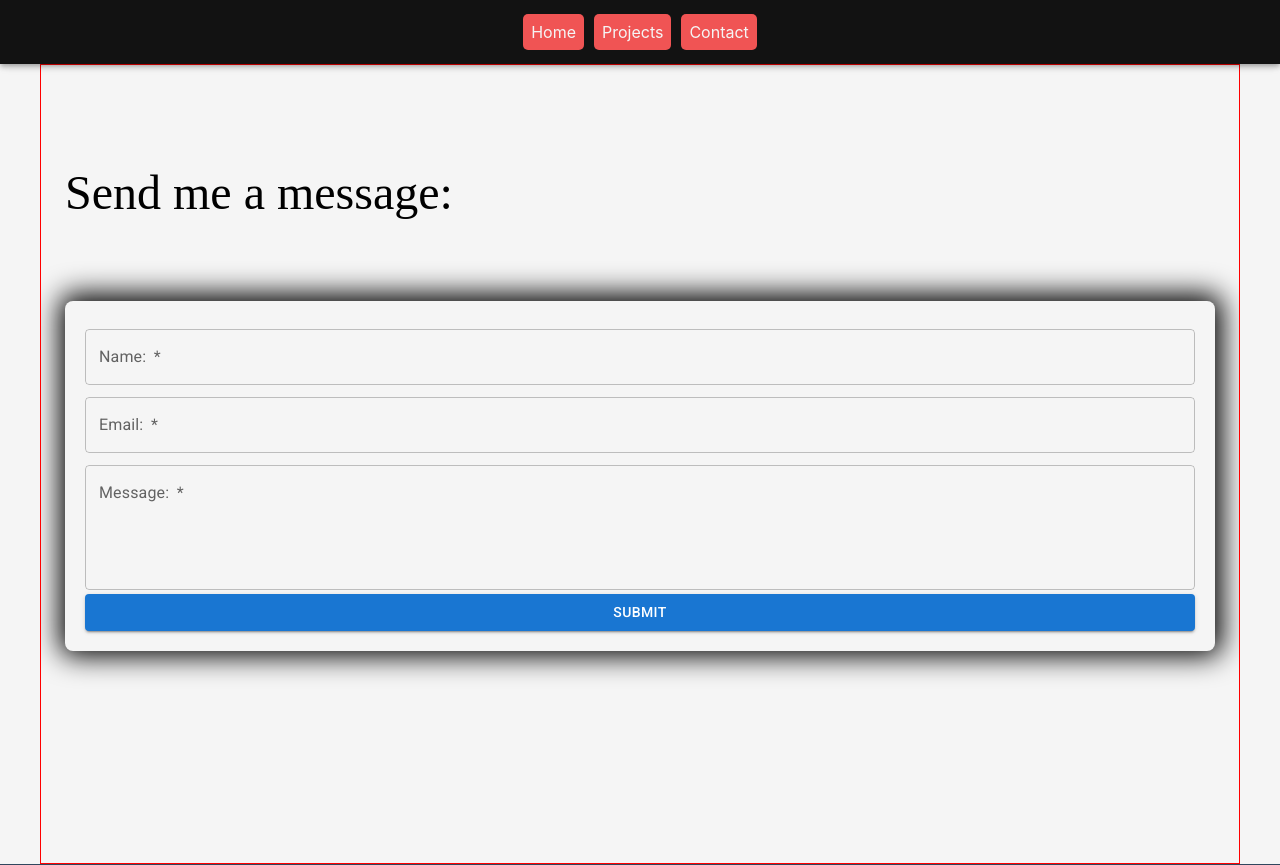
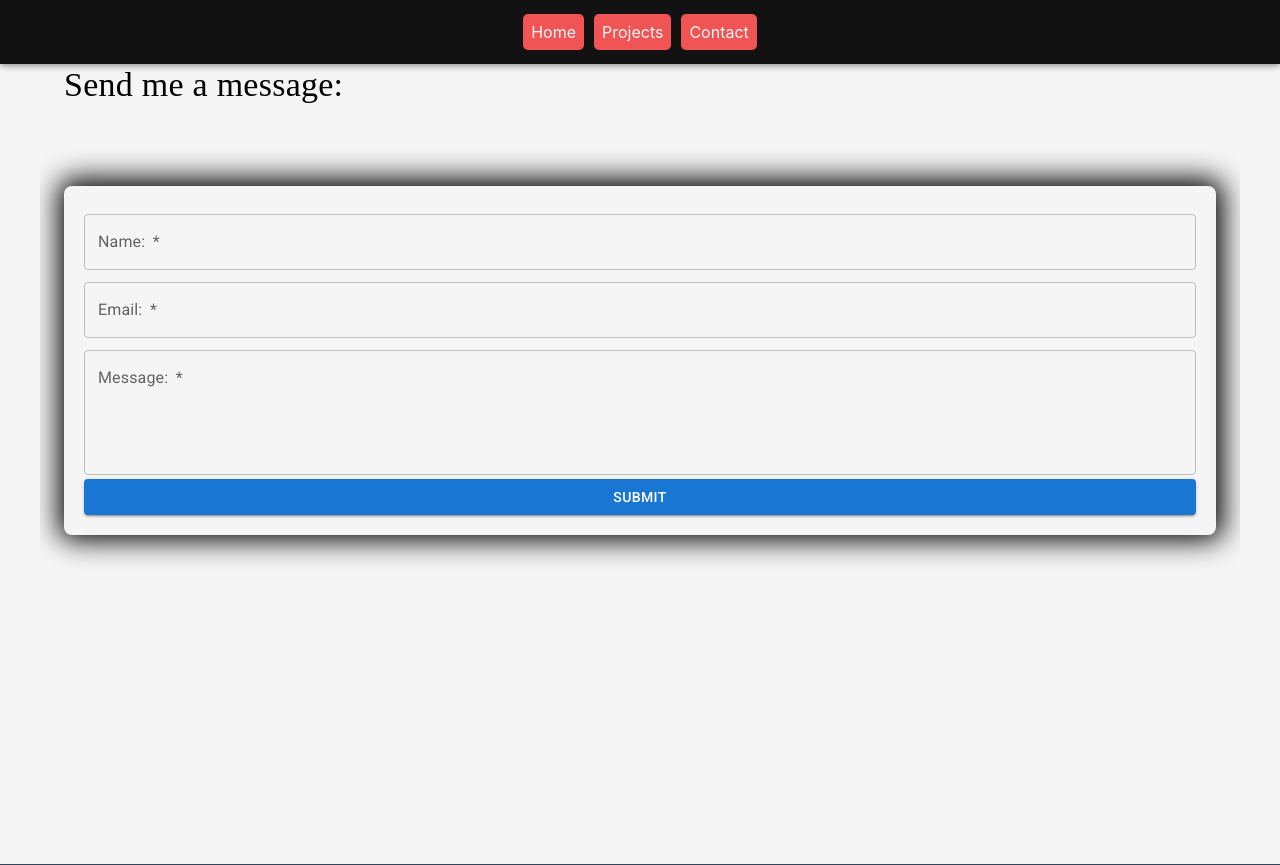
Before and after one commit to alexmassimino9/Portfolio, a React (Create React App) app: page /portfolio/contact in a window 1280 px wide. Shown: the top 865 px of the page. Built offline with nearby package versions, Linux system fonts and the light colour scheme; a web font is replaced by a local one.

Commit message:
fix content changed by hidden overscroll-x

```diff
--- a/src/components/routes/contact.js
+++ b/src/components/routes/contact.js
@@ -31,14 +31,11 @@ const Contact = () => {
   return (
     <Container
       sx={{
-        border: "1px solid red",
-        padding: "100px",
         height: "100vh",
       }}
     >
       <Typography
-        variant="h3"
-        component="div"
+        variant="h4"
         mb={10}
         fontFamily="'Edu VIC WA NT Beginner', cursive"
       >
--- a/src/components/routes/projects.js
+++ b/src/components/routes/projects.js
@@ -22,7 +22,7 @@ const Projects = () => {
           justifyContent: "center",
         }}
         gutterBottom
-        variant="h1"
+        variant="h2"
         component="div"
       >
         Projects
@@ -33,7 +33,7 @@ const Projects = () => {
           <Card
             key={key}
             sx={{
-              margin: "20px",
+              marginTop: "25px",
             }}
           >
             <CardMedia component="img" height="300" image={img} alt={name} />
```
